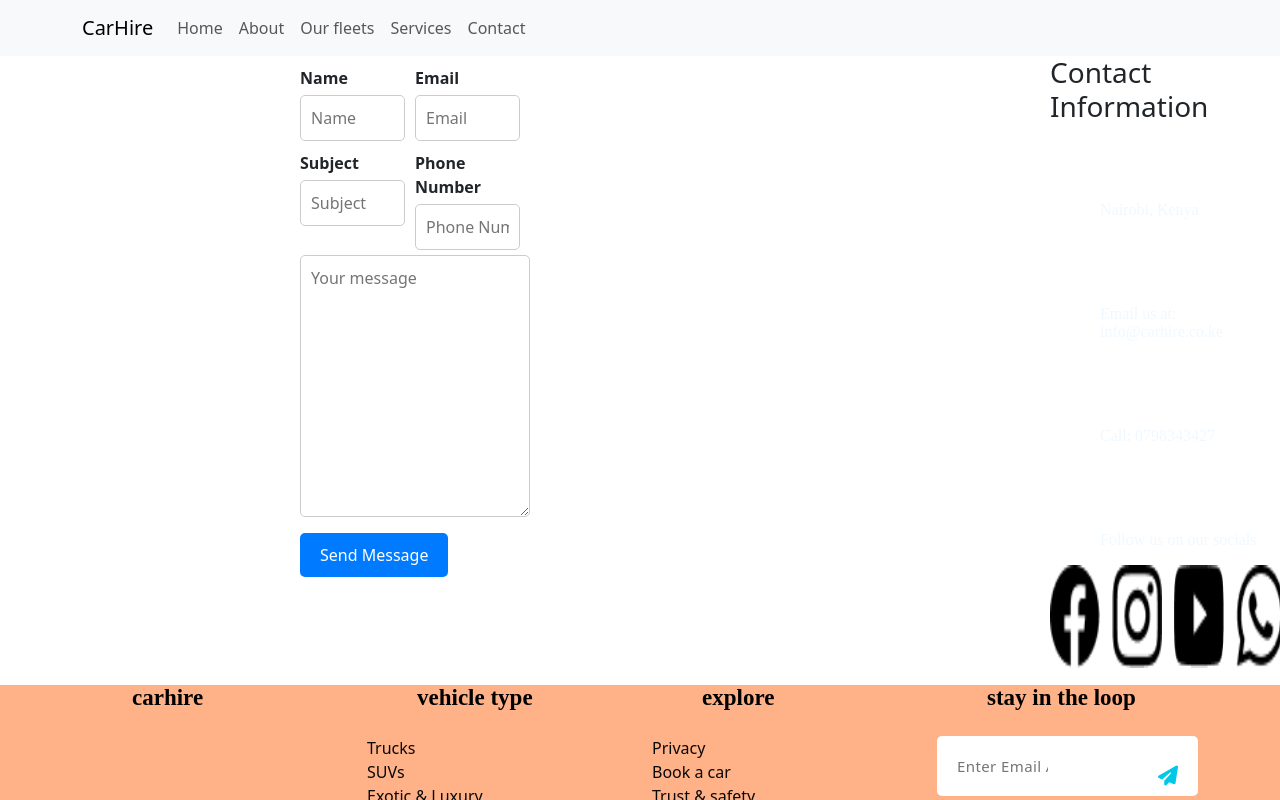
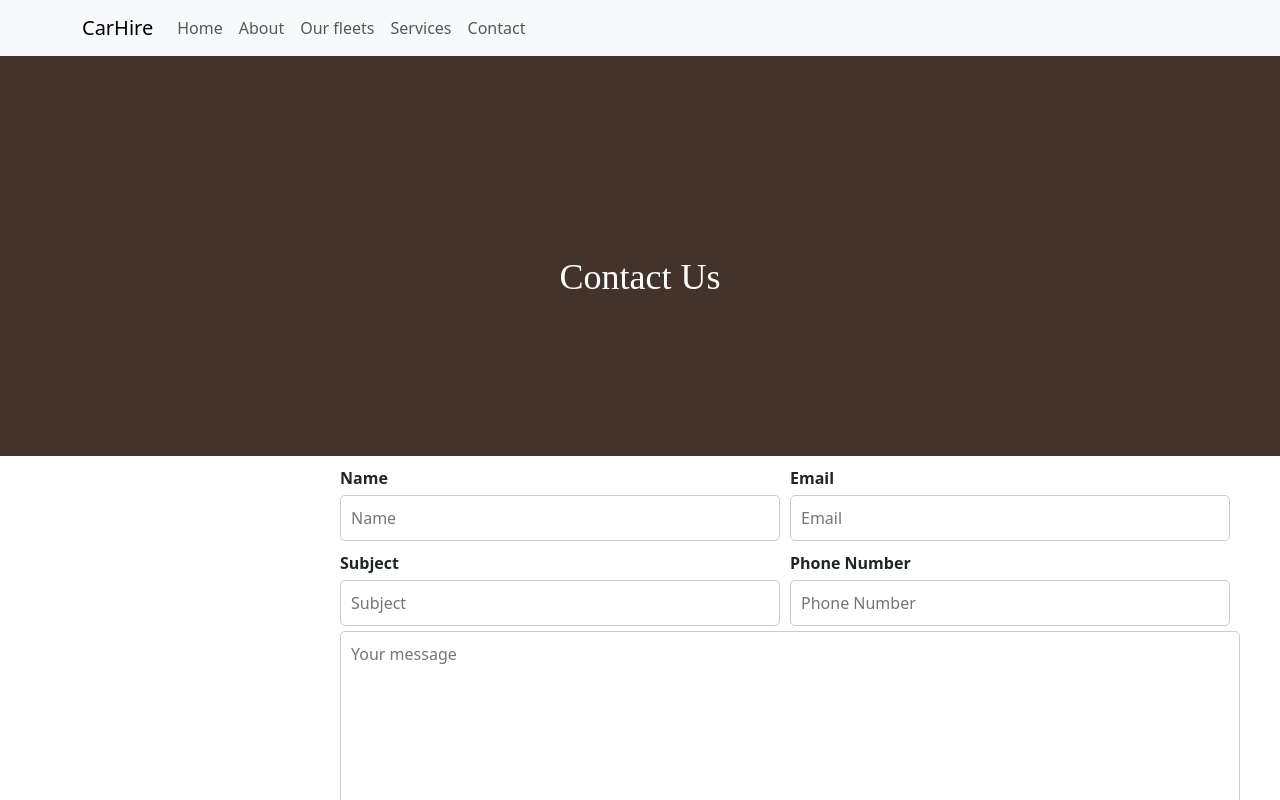
Before and after one commit to sirkaranja/car-rental, a React (Vite) app in the folder client/: page /contact in a window 1280 px wide. Shown: the top 800 px of the page. Built offline with nearby package versions, Linux system fonts and the light colour scheme.

Commit message:
increased contact form width

```diff
--- a/client/src/Components/Contact/Contact.jsx
+++ b/client/src/Components/Contact/Contact.jsx
@@ -9,7 +9,9 @@ import ytube from '../../assets/ytube.png';
 function Contact() {
   return (
     <>
+
       {/* Contact form */}
+      <div className='header'>Contact Us</div>
       <div className='main-contact'>
   <form action="">
     <div className="flex-container">
@@ -38,21 +40,15 @@ function Contact() {
     <button type="submit">Send Message</button>
   </form>
 
-  <div className='contact-info'>
-    <h3>Contact Information</h3>
+</div>
+<div>
+<div className='cc'>
     <p>Nairobi, Kenya</p>
     <p>Email us at: <span className="email">info@carhire.co.ke</span></p>
     <p>Call: 0798343427</p>
     <p>Follow us on our socials</p>
-   <div className='socials'>
-   <img src={fb} alt="" srcset="" />
-    <img src={ig} alt="" srcset="" />
-    <img src={ytube} alt="" srcset="" />
-    <img src={wp} alt="" srcset="" />
-   </div>
   </div>
 </div>
-
       <div className='ftr'></div>
       <Footer />
     </>
--- a/client/src/Components/Contact/contact.css
+++ b/client/src/Components/Contact/contact.css
@@ -15,7 +15,7 @@
 
 form {
   flex: 1;
-  max-width: 700px;
+  max-width: 900px;
   margin: 0 auto;
 }
 
@@ -35,7 +35,7 @@ textarea {
 }
 
 button {
-  background-color: #007bff;
+  background-color: #43332B;
   color: #fff;
   padding: 10px 20px;
   border: none;
@@ -52,19 +52,3 @@ button:hover {
 .ftr {
   padding-top: 100px;
 }
-.contact-info {
-  padding-left: 500px;
-  flex: 1;
-  margin-left: 20px;
-}
-
-.socials{
-  size: 40px;
-  display: flex;
- width: 50px;
- height: 20px;
-}
-
-.socials img{
-  margin-right: 12px;
-}
```
